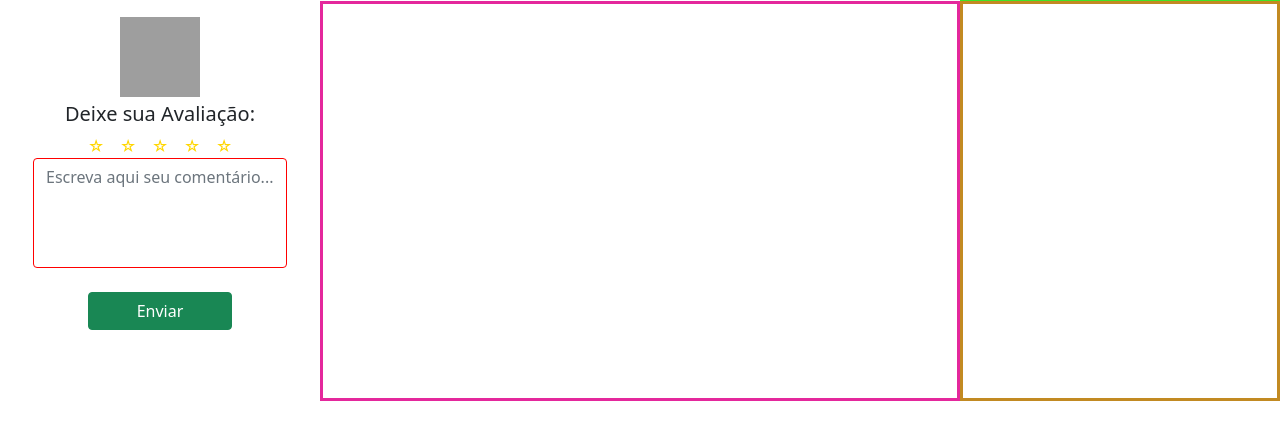
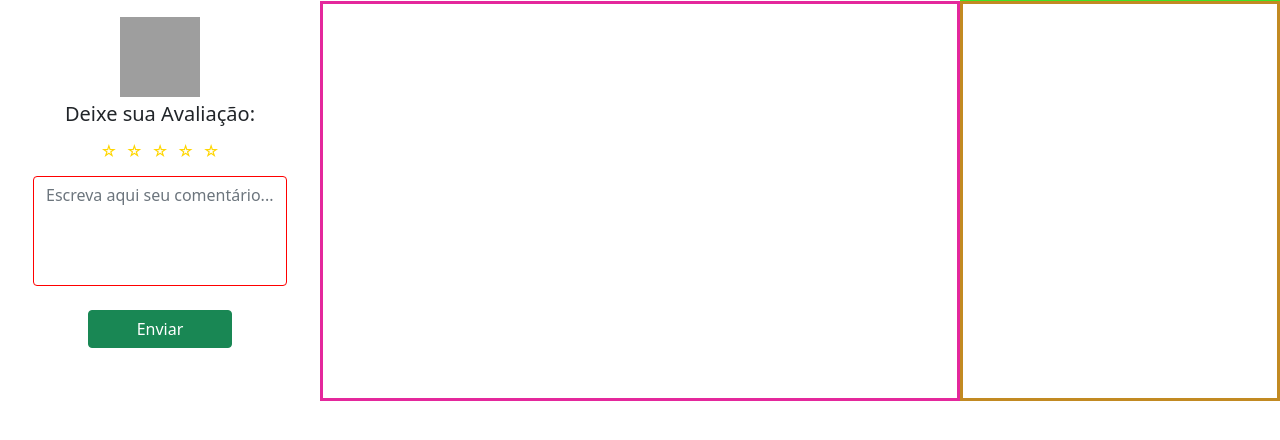
Before and after one commit to andretgsilveira/PI1-Univesp-Grupo-006, a Flask app: page / in a window 1280 px wide. Shown: the part 309-749 px from the top of the page. Run offline with Flask 2, Linux system fonts and the light colour scheme; some libraries are stand-ins or nearby versions; grey boxes are pictures that could not be loaded.

Commit message:
Efetuado ajustes no layout (tamanho das estrelas)

```diff
--- a/app/__init__.py
+++ b/app/__init__.py
@@ -12,5 +12,5 @@ def create_app():
     return app
 
 '''Retire o comentario para testar via Pycharm'''
-# test = create_app()
-# test.run()
+test = create_app()
+test.run(debug=True)
--- a/app/static/css/style.css
+++ b/app/static/css/style.css
@@ -23,7 +23,9 @@
     border: 3px solid rgb(194, 138, 34);
     min-height: 400px;
 }
-
+.star{
+    height: 20px;
+}
 .cabecalho{
 
     background-color: #60a7ee;
@@ -40,9 +42,12 @@
     }
 }
 .rating {
-display: flex;
-flex-direction: row-reverse;
-justify-content: center
+    width: 100%;
+    height: 3vh;
+    margin: 5% 0;
+    display: flex;
+    flex-direction: row-reverse;
+    justify-content: center
 }
 
 .rating>input {
@@ -51,8 +56,7 @@ justify-content: center
 
 .rating>label {
     position: relative;
-    width: 2em;
-    /* font-size: 2vw ; */
+    width: 2vw;
     color: #FFD600;
     cursor: pointer
 }
--- a/app/templates/testeBootstrp2.html
+++ b/app/templates/testeBootstrp2.html
@@ -14,11 +14,13 @@
 <div class="container-fluid">
     <div class="row justify-content-between">
         <div id=titulo class="col-sm-12 col-xs-12" >
-
-                <div class="cabecalho row"><h1><center>Moto Frete Marcelo</center></h1>
+            <div class="cabecalho row">
+                <h1>
+                    <center>Moto Frete Marcelo</center>
+                </h1>
+        </div>
     </div>
 
-        </div>
     <div class="row justify-content-between"></div>
         <div id=foto class="col-sm-3 col-xs-12">
             <br/>
@@ -35,26 +37,28 @@
             <center>Avaliação geral</center>
         </div>
     </div>
+
     <div class="row justify-content-between">
-
-
         <div id=avalpessoal class="col-sm-3 col-xs-12">
-
-
             <div class="card-body text-center"> <img src=" https://i.imgur.com/d2dKtI7.png" height="80" width="80">
                 <div class="comment-box text-center">
                     <h5>Deixe sua Avaliação:</h5>
                     <div class="rating col-xs-sm-12">
                         <input type="radio" name="rating" value="5" id="5">
-                        <label for="5">☆</label> <input type="radio" name="rating" value="4" id="4">
-                        <label for="4">☆</label> <input type="radio" name="rating" value="3" id="3">
-                        <label for="3">☆</label> <input type="radio" name="rating" value="2" id="2">
-                        <label for="2">☆</label> <input type="radio" name="rating" value="1" id="1">
-                        <label for="1">☆</label>
+                        <label for="5" class="star">☆</label> <input type="radio" name="rating" value="4" id="4">
+                        <label for="4" class="star">☆</label> <input type="radio" name="rating" value="3" id="3">
+                        <label for="3" class="star">☆</label> <input type="radio" name="rating" value="2" id="2">
+                        <label for="2" class="star">☆</label> <input type="radio" name="rating" value="1" id="1">
+                        <label for="1" class="star">☆</label>
                     </div>
 
-                    <div class="comment-area"> <textarea class="form-control" placeholder="Escreva aqui seu comentário..." rows="4"></textarea> </div>
-                    <div class="text-center mt-4"> <button class="btn btn-success send px-5"> Enviar <i class="fa fa-long-arrow-right ml-1"></i></button> </div>
+                    <div class="comment-area">
+                        <textarea class="form-control" placeholder="Escreva aqui seu comentário..." rows="4"></textarea>
+                    </div>
+
+                    <div class="text-center mt-4">
+                        <button class="btn btn-success send px-5"> Enviar </button>
+                    </div>
                 </div>
             </div>
         </div>
@@ -68,7 +72,6 @@
         </div>
     </div>
 </div>
-</div>
 
 </body>
 </html>
```
Lines whose indentation alone changed are shown as unchanged.
